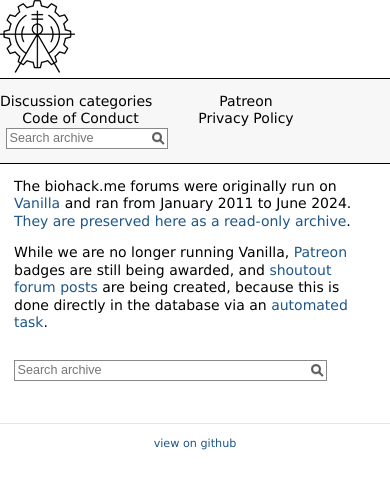
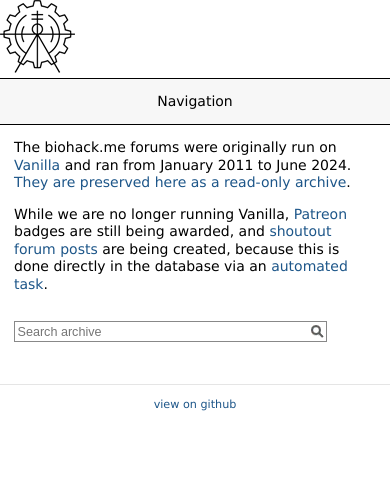
Before and after one commit to biohack-me/forum_archive, a Rails app: page /search in a window 390 px wide. Shown: the top 489 px of the page. Run offline with Rails 7, Linux system fonts and the light colour scheme; style sheets or scripts are compiled from the project's sources; some libraries are stand-ins or nearby versions.

Commit message:
hide navigation by default on mobile, and improve its display when unhidden

```diff
--- /dev/null
+++ b/app/assets/javascripts/application.js
@@ -0,0 +1,9 @@
+//= require jquery3
+
+$(function() {
+  $("#toggle_navigation").click(function() {
+    $(".mobile").hide();
+    $(".navigation").fadeIn();
+    return false;
+  });
+});
--- a/app/assets/javascripts/users.js
+++ b/app/assets/javascripts/users.js
@@ -1,5 +1,3 @@
-//= require jquery3
-
 function toggle_discussions() {
   $("#user_discussions").fadeToggle();
   $("#toggle_discussions").text($("#toggle_discussions").text() == 'show discussions' ? 'hide discussions' : 'show discussions');
--- a/app/assets/stylesheets/application.scss
+++ b/app/assets/stylesheets/application.scss
@@ -78,8 +78,55 @@
       }
     }
   }
+  ul.mobile {
+    li {
+      display: block;
+      width: 100%;
+      text-align: center;
+    }
+  }
   a:link, a:active, a:visited {
     color: #000000;
+  }
+}
+@media screen and (min-width: 550px) {
+  /* desktop layout */
+  ul.mobile {
+    display: none;
+  }
+  ul.navigation { }
+  nav {
+    ul.navigation {
+      li {
+        display: inline-block;
+        width: 11.5em;
+        text-align: left;
+      }
+    }
+  }
+}
+@media screen and (max-width: 550px) {
+  /* mobile layout */
+  ul.mobile { }
+  ul.navigation {
+    display: none;
+  }
+  nav {
+    ul.navigation {
+      li {
+        display: block;
+        width: 100%;
+        text-align: center;
+        padding: .5em 0 .5em 0;
+      }
+      li:first-child {
+        text-align: center;
+      }
+      li:last-child {
+        text-align: center;
+        width: 100%;
+      }
+    }
   }
 }
 
--- a/app/views/layouts/application.html.haml
+++ b/app/views/layouts/application.html.haml
@@ -9,12 +9,16 @@
   = csrf_meta_tag
   = csp_meta_tag
   = stylesheet_link_tag :application, media: :all, "data-turbo-track": "reload"
+  = javascript_include_tag :application
 %body
   #container
     %header{role: 'banner'}
       = link_to image_tag("sigil.png", alt: 'biohack.me', width: 75, height: 73), 'https://biohack.me'
     %nav{role: 'navigation'}
-      %ul
+      %ul.mobile
+        %li
+          %a#toggle_navigation{href: '#'} Navigation
+      %ul.navigation
         %li
           = link_to 'Discussion categories', root_url
         %li
```
